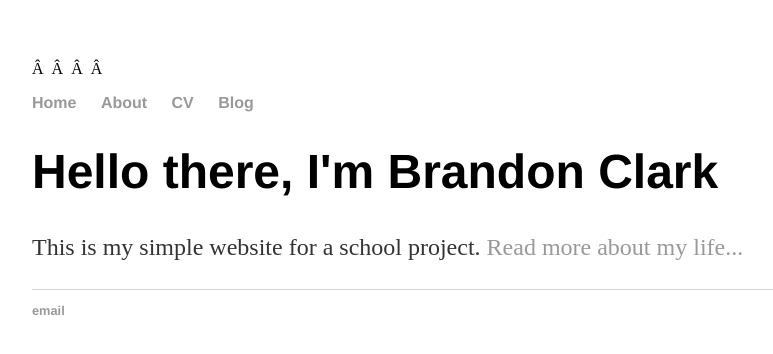
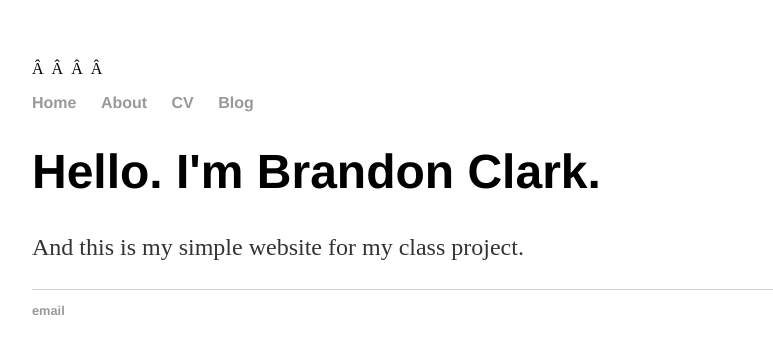
Before and after one commit to Recolate/recolate.github.io, a Jekyll site: the page built from index.html, in a window 1280 px wide. Shown: the top 354 px of the page, without its empty margins (160-933 px from the left). Built offline with Jekyll 4.4.1, drawn with Linux system fonts in a browser that asks for light colours.

Commit message:
Update index.html

```diff
--- a/index.html
+++ b/index.html
@@ -1,34 +1,9 @@
-<!DOCTYPE html5>
-<html>
-	<head>
-		<title>Brandon Clark, Professional Website Designer</title>
-		<!-- link to main stylesheet -->
-		<link rel="stylesheet" type="text/css" href="/css/main.css"
-		<meta charset="UTF-8">
-  		 <meta name="description" content="Simple website example">
-  		<meta name="keywords" content="HTML,CSS">
-  		<meta name="author" content="Brandon">
-		<meta name="viewport" content="width=device-width, initial-scale=1.0">
-	</head>
-	<body>
-		<nav>
-    		<ul>
-        		<li><a href="/">Home</a></li>
-	        	<li><a href="/about">About</a></li>
-        		<li><a href="/cv">CV</a></li>
-        		<li><a href="/blog">Blog</a></li>
-    		</ul>
-		</nav>
-		<div class="container">
-    		<div class="blurb">
-        		<h1>Hello there, I'm Brandon Clark</h1>
-				<p>This is my simple website for a school project. <a href="/about">Read more about my life...</a></p>
-    		</div><!-- /.blurb -->
-		</div><!-- /.container -->
-		<footer>
-    		<ul>
-        		<li><a href="mailto:alladuodecima1080@gmail.com">email</a></li>
-			</ul>
-		</footer>
-	</body>
-</html>
+---
+layout: default
+title: Brandon Clark, Professional Website Creator
+---
+
+<div class="blurb">
+	<h1>Hello. I'm Brandon Clark.</h1>
+	<p>And this is my simple website for my class project. <a href="/about"Read more about it here.</a></p>
+</div><!-- /.blurb -->
```
